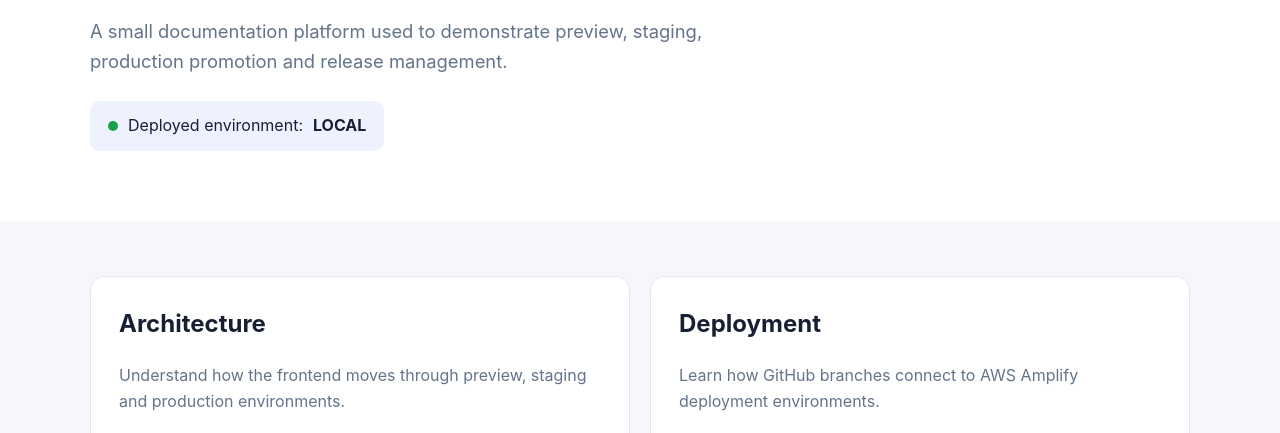
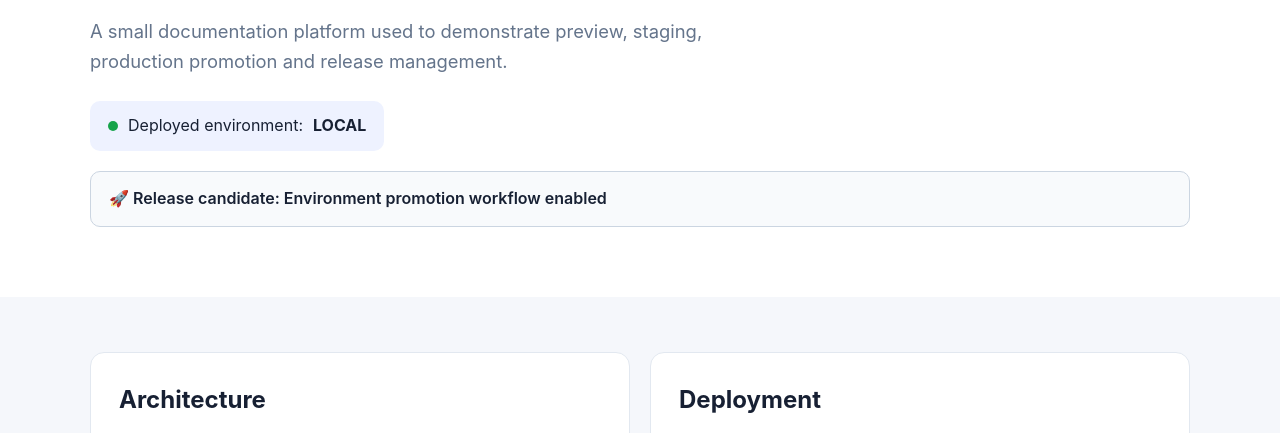
Before and after one commit to simeonprimordial/jamstack-multi-env-amplify, a website built with Vite: page index.html in a window 1280 px wide. Shown: the part 367-800 px from the top of the page. Built offline with nearby package versions, Linux system fonts and the light colour scheme.

Commit message:
feat: add release candidate banner

```diff
--- a/src/main.js
+++ b/src/main.js
@@ -23,6 +23,9 @@ document.querySelector('#app').innerHTML = `
         <div class="status">
           <span class="status-dot"></span>
           Deployed environment: <strong>${environment}</strong>
+        </div>
+        <div class="release-banner">
+  🚀      Release candidate: Environment promotion workflow enabled
         </div>
       </div>
     </section>
--- a/src/style.css
+++ b/src/style.css
@@ -120,3 +120,12 @@ footer {
     grid-template-columns: 1fr;
   }
 }
+
+.release-banner {
+  margin-top: 20px;
+  padding: 14px 18px;
+  border: 1px solid #cbd5e1;
+  border-radius: 10px;
+  background: #f8fafc;
+  font-weight: 600;
+}
```
